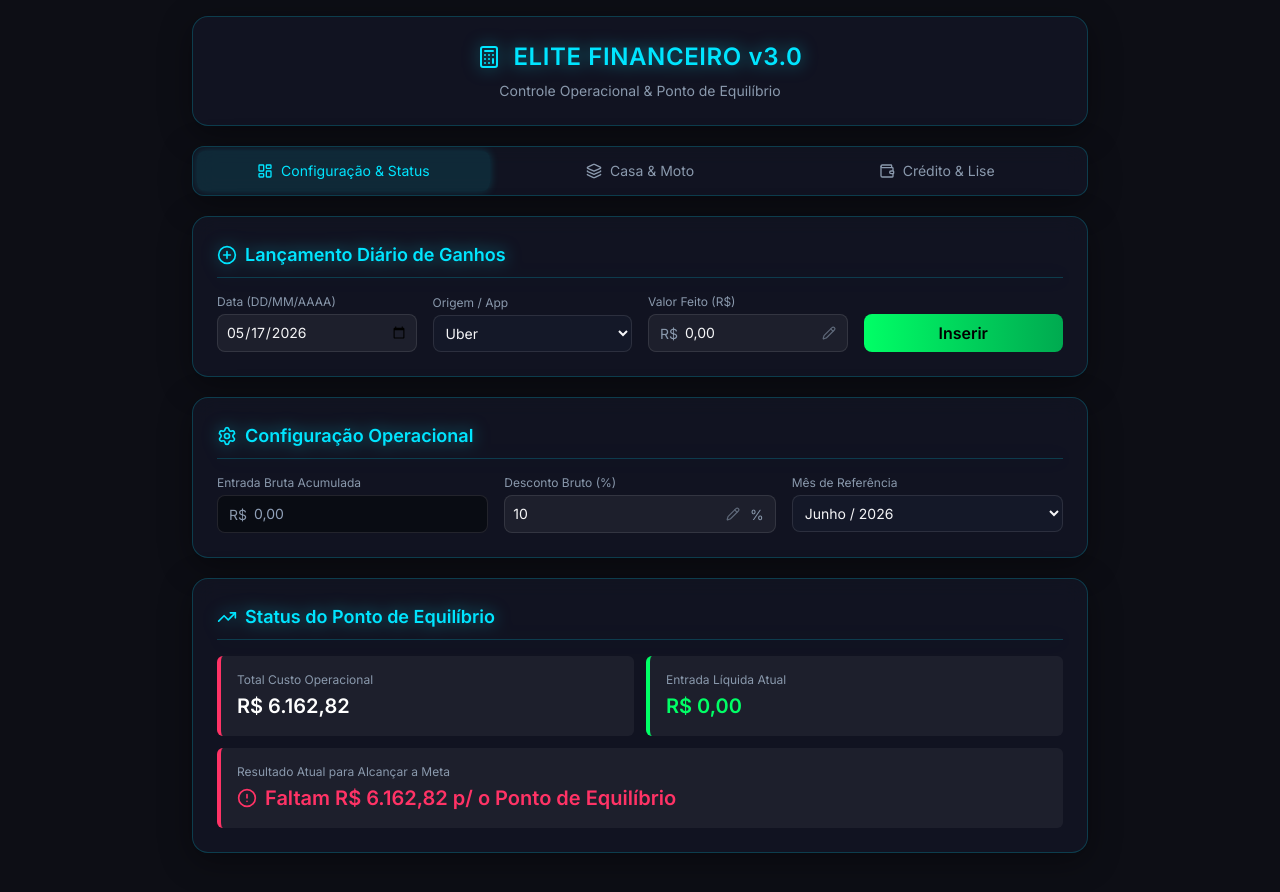
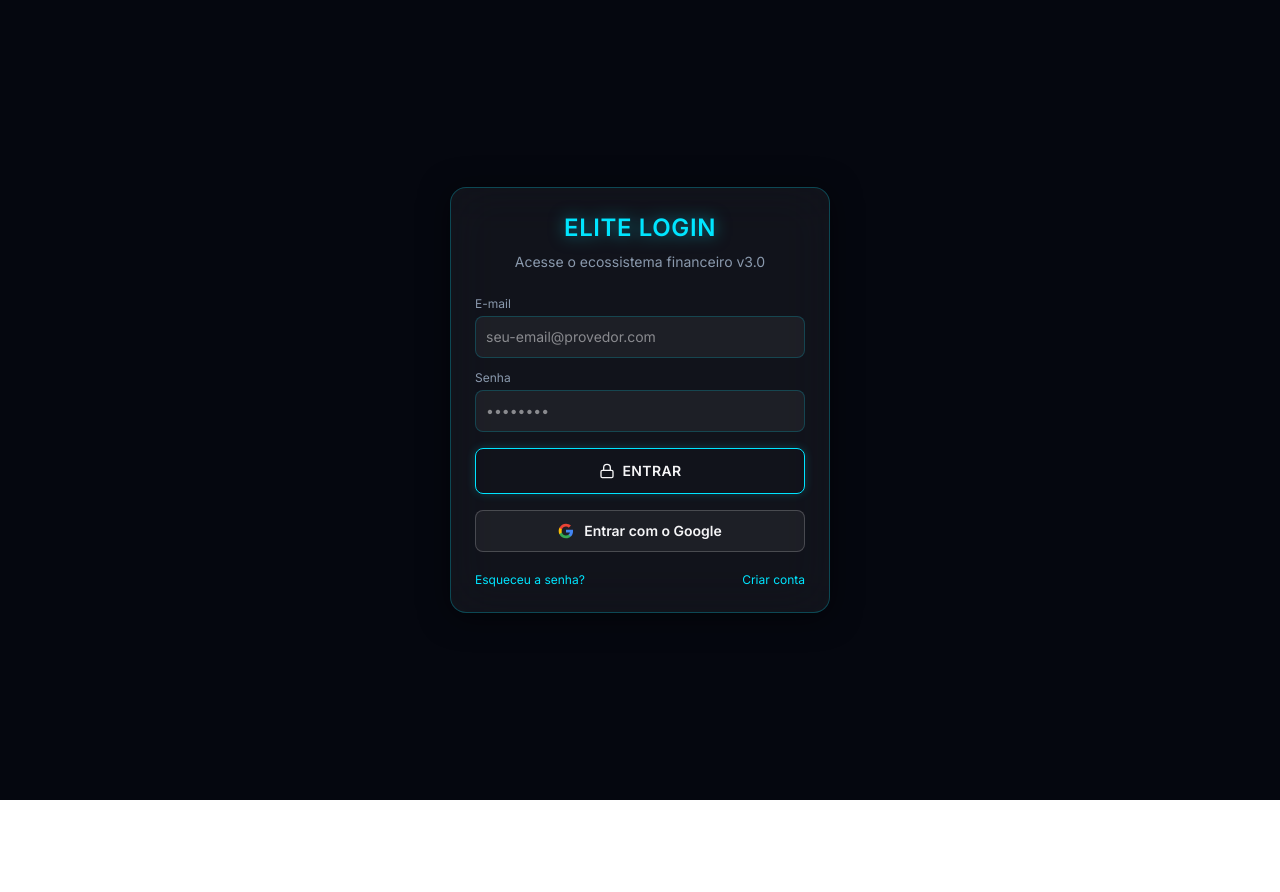
Before and after one commit to CaiqueSeabra/Elite-Financeiro-v2.0, a React (Vite) app: page / in a window 1280 px wide. Shown: the top 892 px of the page. After the commit the page ends 800 px from the top, so only its background shows below. Built offline with nearby package versions, Linux system fonts and the light colour scheme.

Commit message:
feat(auth): add authentication state and UI scaffold
Implement initial state management for user authentication, including login, registration, and recovery modes.

```diff
--- a/src/App.tsx
+++ b/src/App.tsx
@@ -1,5 +1,5 @@
 import React, { useState, useEffect } from 'react';
-import { Calculator, AlertCircle, CheckCircle2, TrendingUp, CreditCard, Home, CarFront, Settings, Pencil, Check, LayoutDashboard, Wallet, Layers, Trash2, PlusCircle } from 'lucide-react';
+import { Calculator, AlertCircle, CheckCircle2, TrendingUp, CreditCard, Home, CarFront, Settings, Pencil, Check, LayoutDashboard, Wallet, Layers, Trash2, PlusCircle, Lock, LogOut } from 'lucide-react';
 
 type GanhoDiario = {
   id: string;
@@ -18,6 +18,12 @@ const faturasNubank: Record<string, number> = {
 };
 
 export default function App() {
+  // Auth State
+  const [isAuthenticated, setIsAuthenticated] = useState(false);
+  const [authMode, setAuthMode] = useState<'login' | 'register' | 'recovery'>('login');
+  const [authEmail, setAuthEmail] = useState('');
+  const [authPassword, setAuthPassword] = useState('');
+
   const [activeTab, setActiveTab] = useState('dashboard');
 
   // Ganhos Diários
@@ -59,7 +65,7 @@ export default function App() {
   const [liseDias, setLiseDias] = useState(14);
   const [liseIof, setLiseIof] = useState(3.10);
 
-  // Update Nubank and Moto Parcela on month change
+  // Effect for Mes Ref
   useEffect(() => {
     if (faturasNubank[mesRef] !== undefined) {
       setCartaoNubank(faturasNubank[mesRef]);
@@ -86,7 +92,10 @@ export default function App() {
   const inProfit = saldoFinal >= 0;
 
   const adicionarGanhoDoDia = () => {
-    if (!novoGanhoData || novoGanhoValor <= 0) return;
+    if (!novoGanhoData || novoGanhoValor <= 0) {
+      alert("Preencha todos os campos do aplicativo!");
+      return;
+    }
     const novo: GanhoDiario = {
       id: Math.random().toString(36).substr(2, 9),
       data: novoGanhoData,
@@ -209,17 +218,120 @@ export default function App() {
   };
 
 
+  const executarLoginComum = () => {
+    if (!authEmail) {
+      alert('Por favor, informe seu e-mail corporativo ou pessoal.');
+      return;
+    }
+
+    if (authMode === 'recovery') {
+      alert('Instruções de redefinição enviadas para o e-mail informado!');
+      setAuthMode('login');
+    } else if (authMode === 'register') {
+      alert('Conta criada com sucesso! Realize o acesso.');
+      setAuthMode('login');
+    } else {
+      setIsAuthenticated(true);
+    }
+  };
+
+  const simularLoginGoogle = () => {
+    setIsAuthenticated(true);
+  };
+
+  if (!isAuthenticated) {
+    return (
+      <div className="min-h-screen bg-[#05070f] flex justify-center items-center p-5 font-sans text-[#f5f5f7]">
+        <div className="w-full max-w-[380px] bg-white/5 backdrop-blur-xl border border-[#00e5ff]/25 rounded-2xl p-6 text-center shadow-[0_4px_30px_rgba(0,0,0,0.5)] animate-in fade-in zoom-in-95 duration-500">
+          <h1 className="text-2xl font-bold text-[#00e5ff] tracking-wide drop-shadow-[0_0_8px_rgba(0,229,255,0.5)] mb-2">
+            {authMode === 'login' ? 'ELITE LOGIN' : authMode === 'register' ? 'CRIAR CONTA' : 'RECUPERAR SENHA'}
+          </h1>
+          <p className="text-sm text-[#8a99ad] mb-6">Acesse o ecossistema financeiro v3.0</p>
+
+          <div className="flex flex-col mb-3 text-left">
+            <label className="text-xs text-[#8a99ad] mb-1 font-medium">E-mail</label>
+            <input
+              type="email"
+              value={authEmail}
+              onChange={(e) => setAuthEmail(e.target.value)}
+              placeholder="seu-email@provedor.com"
+              className="bg-white/5 border border-[#00e5ff]/20 rounded-lg text-[#f5f5f7] p-2.5 text-sm outline-none transition-all focus:border-[#00e5ff] focus:bg-white/10 focus:shadow-[0_0_8px_rgba(0,229,255,0.6)]"
+            />
+          </div>
+
+          {authMode !== 'recovery' && (
+            <div className="flex flex-col mb-4 text-left">
+              <label className="text-xs text-[#8a99ad] mb-1 font-medium">Senha</label>
+              <input
+                type="password"
+                value={authPassword}
+                onChange={(e) => setAuthPassword(e.target.value)}
+                placeholder="••••••••"
+                className="bg-white/5 border border-[#00e5ff]/20 rounded-lg text-[#f5f5f7] p-2.5 text-sm outline-none transition-all focus:border-[#00e5ff] focus:bg-white/10 focus:shadow-[0_0_8px_rgba(0,229,255,0.6)]"
+              />
+            </div>
+          )}
+
+          <button
+            onClick={executarLoginComum}
+            className="w-full bg-transparent border border-[#00e5ff] rounded-lg text-[#f5f5f7] p-3 text-sm font-bold uppercase tracking-wide transition-all shadow-[0_0_10px_rgba(0,229,255,0.2)] hover:bg-[#00e5ff] hover:text-black hover:shadow-[0_0_20px_rgba(0,229,255,0.6)] flex items-center justify-center gap-2 mt-2"
+          >
+            <Lock className="w-4 h-4" />
+            {authMode === 'login' ? 'Entrar' : authMode === 'register' ? 'Cadastrar' : 'Recuperar'}
+          </button>
+
+          {authMode === 'login' && (
+            <button
+              onClick={simularLoginGoogle}
+              className="w-full bg-white/5 border border-white/20 rounded-lg text-[#f5f5f7] p-2.5 text-sm font-bold mt-4 flex items-center justify-center gap-2.5 transition-all hover:bg-white/10 hover:border-white/30"
+            >
+              <svg className="w-4 h-4" viewBox="0 0 24 24" xmlns="http://www.w3.org/2000/svg">
+                <path d="M22.56 12.25c0-.78-.07-1.53-.2-2.25H12v4.26h5.92c-.26 1.37-1.04 2.53-2.21 3.31v2.77h3.57c2.08-1.92 3.28-4.74 3.28-8.09z" fill="#4285F4"/>
+                <path d="M12 23c2.97 0 5.46-.98 7.28-2.66l-3.57-2.77c-.98.66-2.23 1.06-3.71 1.06-2.86 0-5.29-1.93-6.16-4.53H2.18v2.84C3.99 20.53 7.7 23 12 23z" fill="#34A853"/>
+                <path d="M5.84 14.09c-.22-.66-.35-1.36-.35-2.09s.13-1.43.35-2.09V7.07H2.18C1.43 8.55 1 10.22 1 12s.43 3.45 1.18 4.93l2.85-2.22.81-.62z" fill="#FBBC05"/>
+                <path d="M12 5.38c1.62 0 3.06.56 4.21 1.64l3.15-3.15C17.45 2.09 14.97 1 12 1 7.7 1 3.99 3.47 2.18 7.07l3.66 2.84c.87-2.6 3.3-4.53 6.16-4.53z" fill="#EA4335"/>
+              </svg>
+              Entrar com o Google
+            </button>
+          )}
+
+          <div className="flex justify-between mt-5 text-xs text-[#00e5ff]">
+            {authMode !== 'recovery' ? (
+              <button className="hover:underline" onClick={() => setAuthMode('recovery')}>Esqueceu a senha?</button>
+            ) : (
+              <button className="hover:underline" onClick={() => setAuthMode('login')}>Voltar ao login</button>
+            )}
+
+            {authMode !== 'register' ? (
+              <button className="hover:underline" onClick={() => setAuthMode('register')}>Criar conta</button>
+            ) : (
+              <button className="hover:underline" onClick={() => setAuthMode('login')}>Já tenho conta</button>
+            )}
+          </div>
+        </div>
+      </div>
+    );
+  }
+
   return (
-    <div className="min-h-screen bg-[#0d0e15] text-[#f5f5f7] p-4 font-sans selection:bg-[#00e5ff] selection:text-black pb-20">
+    <div className="min-h-screen bg-[#05070f] text-[#f5f5f7] p-4 font-sans selection:bg-[#00e5ff] selection:text-black pb-20 fade-in duration-500">
       <div className="max-w-4xl mx-auto space-y-5">
 
         {/* Header */}
-        <div className="bg-[#141828]/65 backdrop-blur-md border border-[#00e5ff]/20 rounded-2xl p-6 text-center shadow-[0_8px_32px_rgba(0,0,0,0.37)]">
-          <h1 className="text-2xl font-bold text-[#00e5ff] tracking-wide drop-shadow-[0_0_8px_rgba(0,229,255,0.5)] flex items-center justify-center gap-3">
-            <Calculator className="w-6 h-6" />
-            ELITE FINANCEIRO v3.0
-          </h1>
-          <p className="text-sm text-[#8a99ad] mt-2 font-medium">Controle Operacional & Ponto de Equilíbrio</p>
+        <div className="bg-white/5 backdrop-blur-xl border border-[#00e5ff]/20 rounded-2xl p-5 flex justify-between items-center shadow-[0_4px_30px_rgba(0,0,0,0.5)]">
+          <div className="text-left">
+            <h1 className="text-lg sm:text-xl font-bold text-[#00e5ff] tracking-wide drop-shadow-[0_0_8px_rgba(0,229,255,0.5)] flex items-center gap-2 m-0">
+              <Calculator className="w-5 h-5" />
+              ELITE FINANCEIRO v3.0
+            </h1>
+            <p className="text-xs sm:text-sm text-[#8a99ad] mt-1 font-medium m-0">Controle Operacional & Ponto de Equilíbrio</p>
+          </div>
+          <button
+            onClick={() => setIsAuthenticated(false)}
+            className="flex items-center gap-1.5 bg-transparent border border-[#ff3366] text-[#ff3366] rounded-md px-3 py-1.5 text-xs font-medium cursor-pointer transition-colors hover:bg-[#ff3366]/10"
+          >
+            <LogOut className="w-3.5 h-3.5" /> Sair
+          </button>
         </div>
 
         {/* Tab Navigation */}
```
